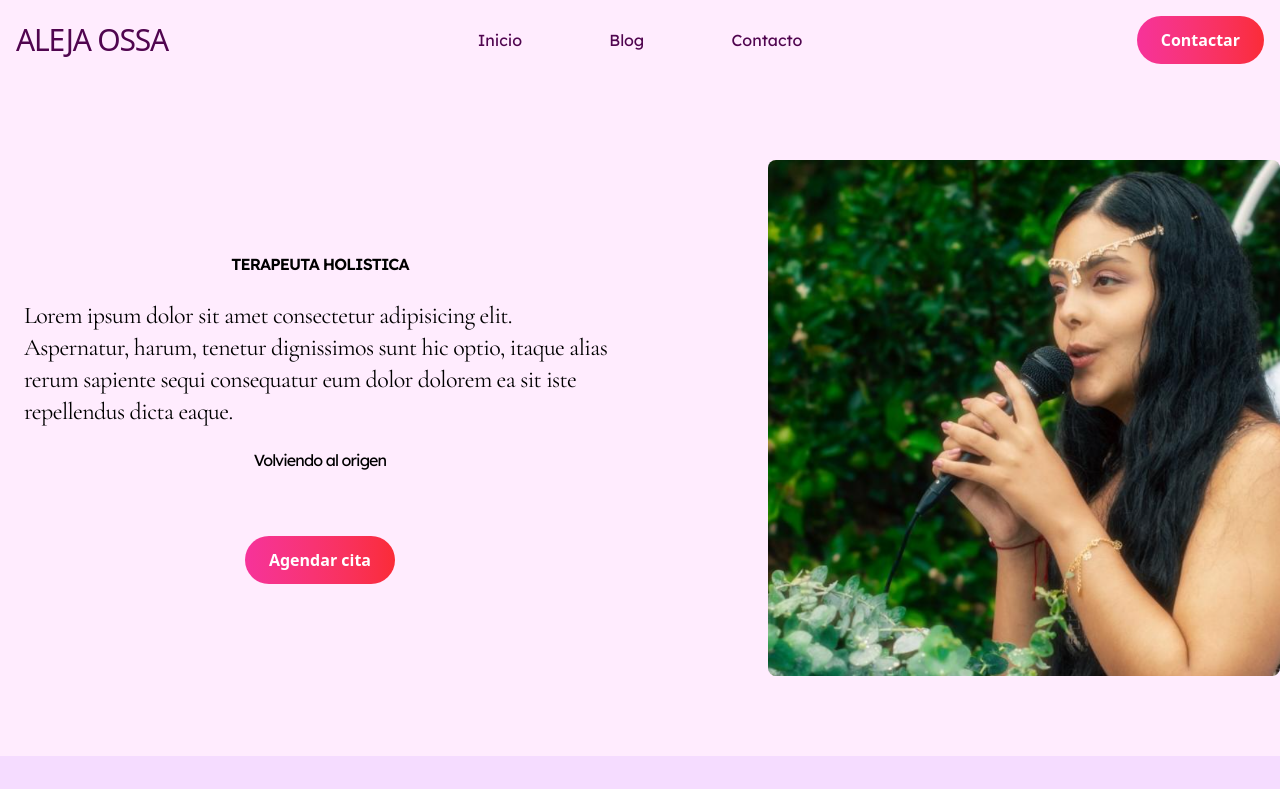
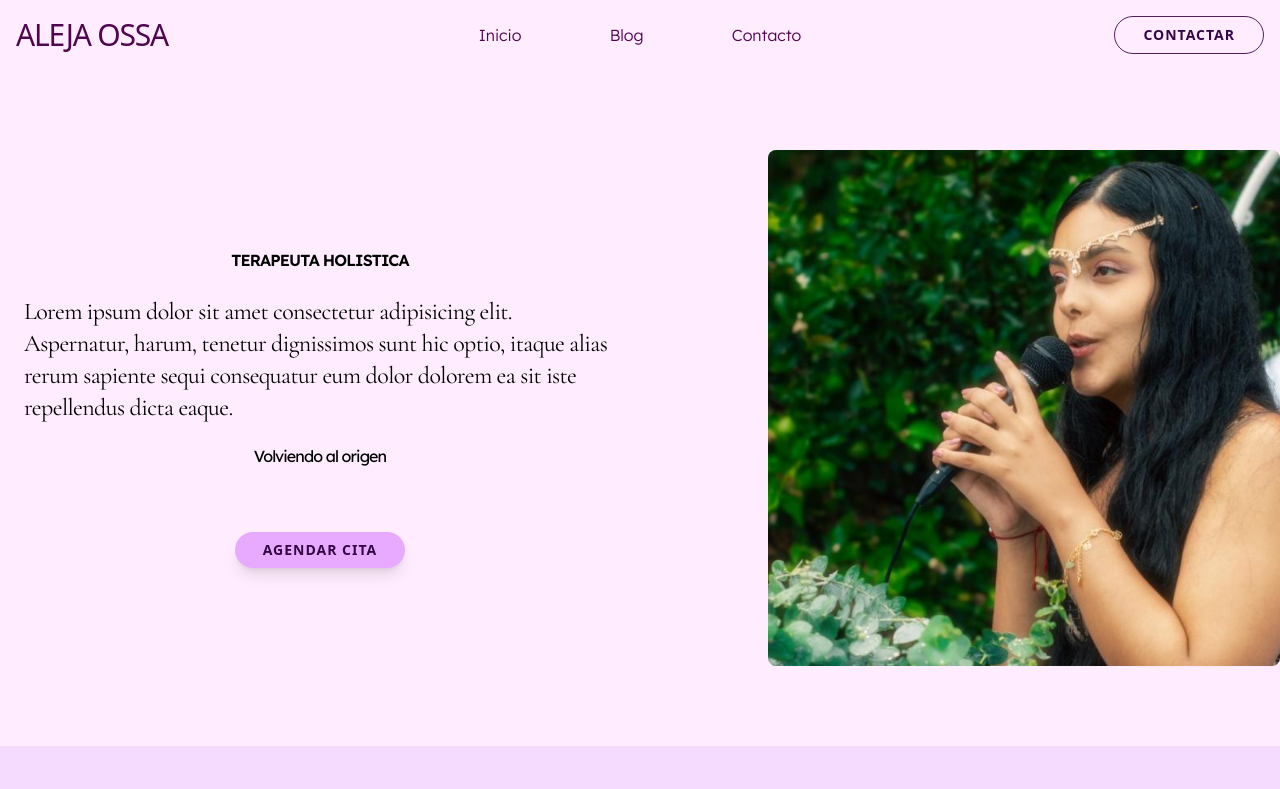
Before and after one commit to Danielgbit/alejaossa, a Next.js app: page / in a window 1280 px wide. Shown: the top 789 px of the page. Built offline with nearby package versions, Linux system fonts and the light colour scheme; a web font is replaced by a local one.

Commit message:
Added footer and button classname

```diff
--- a/package.json
+++ b/package.json
@@ -9,6 +9,7 @@
     "lint": "next lint"
   },
   "dependencies": {
+    "lucide-react": "^0.541.0",
     "next": "15.4.6",
     "react": "19.1.0",
     "react-dom": "19.1.0",
--- a/src/app/globals.css
+++ b/src/app/globals.css
@@ -18,11 +18,11 @@ body {
 }
 
 .text-dark-01 {
-  color: var(--text-primary);
+  color: #330645;
 }
 
 .text-light-01 {
-  color: #330645;
+  color: #c570e6;
 }
 
 /* Backgrounds */
@@ -35,6 +35,24 @@ body {
 
 .bg-card-01 {
   background-color: #df8fff;
+}
+
+
+.bg-card-01 {
+  background-color: #df8fff;
+}
+
+
+/* Backgrounds Button */
+
+.bg-button-01 {
+  background-color: #e7aaff;
+}
+
+/* Background Components */
+
+.bg-reflection-01 {
+  background-color: #f2d2ffb9;
 }
 
 /* Letter spacing */
@@ -77,12 +95,8 @@ body {
 }
 
 
-/* Swiper Styles */
+/* Borders */
 
-.swiper-button-next:after, .swiper-button-prev:after {
-    color: black;
+.border-dark-01 {
+  border-color: #52205c;
 }
-
-.swiper-pagination-bullet-active{
-  background-color: black !important;
-}
--- a/src/app/layout.tsx
+++ b/src/app/layout.tsx
@@ -1,6 +1,7 @@
 import { Ballet, Cormorant_Garamond, Lexend_Deca } from "next/font/google";
 import "./globals.css";
 import Navbar from "@/components/Navbar";
+import Footer from "@/components/Footer";
 
 
 const cormorant_garamond = Cormorant_Garamond({
@@ -34,6 +35,7 @@ export default function RootLayout({
       >
         {children}
       </body>
+      <Footer/>
     </html>
   );
 }
--- a/src/app/page.tsx
+++ b/src/app/page.tsx
@@ -5,6 +5,7 @@ import Services from "@/sections/Services";
 import AboutMe from "@/sections/AboutMe";
 import FAQ from "@/sections/FAQ";
 import Testimonials from "@/sections/Testimonials";
+import Reflection from "@/components/Reflection";
 
 export default function Home() {
   return (
@@ -20,6 +21,7 @@ export default function Home() {
       <AboutMe/>
       <FAQ/>
       <Testimonials/>
+      <Reflection/>
     </>
-  );
+  )
 }
--- /dev/null
+++ b/src/app/styles/TestimonialsCarrousel.css
@@ -0,0 +1,10 @@
+
+/* Swiper Styles */
+
+.swiper-button-next:after, .swiper-button-prev:after {
+    color: black;
+}
+
+.swiper-pagination-bullet-active{
+  background-color: black !important;
+}
--- a/src/components/Button.tsx
+++ b/src/components/Button.tsx
@@ -1,8 +1,15 @@
 import React from 'react'
 
-const Button = ({ children} : { children: String }) => {
+interface ButtonProps {
+  children: string;
+  className?: string; // Prop opcional para recibir estilos extra
+}
+
+
+const Button = ({ children, className } : ButtonProps) => {
   return (
-    <span className="bg-black cursor-pointer inline-block px-6 py-3 rounded-full bg-gradient-to-r from-pink-500 to-red-500 text-white font-semibold">
+    <span className={`text-dark-01 text-sm uppercase border-dark-01 cursor-pointer inline-block px-7 py-2 rounded-full text-white font-semibold tracking-[1px]
+        ${className || ''}`}>
       {children}
     </span>
   )
--- /dev/null
+++ b/src/components/Footer.tsx
@@ -0,0 +1,60 @@
+"use client";
+
+import React from "react";
+import { Facebook, Instagram, Mail } from "lucide-react";
+
+const Footer = () => {
+  return (
+    <footer className="bg-dark-01 text-light-01 pt-20 pb-6 mt-20">
+      <div className="max-w-6xl mx-auto px-6 grid grid-cols-1 md:grid-cols-[60%_20%_20%] gap-8 text-center md:text-left">
+
+        {/* Marca */}
+        <div>
+          <h3 className="font-cormorant text-4xl tracking-brand font-semibold mb-4">
+            Alejandra Ossa
+          </h3>
+          <p className="text-sm font-light text-light-02 font-lexend">
+            Acompañamiento holístico para reconectar con tu esencia, sanar y vivir en armonía.
+          </p>
+        </div>
+
+        {/* Enlaces rápidos */}
+        <div>
+        <div>
+          <h4 className="font-semibold mb-5 text-lg font-lexend tracking-brand">Explora</h4>
+          <ul className="space-y-2 text-sm">
+            <li><a href="#services" className="hover:text-accent transition font-cormorant text-xl font-normal">Servicios</a></li>
+            <li><a href="#about" className="hover:text-accent transition font-cormorant text-xl font-normal">Sobre mí</a></li>
+            <li><a href="#contact" className="hover:text-accent transition font-cormorant text-xl font-normal">Contacto</a></li>
+          </ul>
+        </div>
+        </div>
+
+        {/* Contacto */}
+        <div>
+          <h4 className="font-semibold mb-4 text-lg font-lexend tracking-brand">Conecta</h4>
+          <div className="flex justify-center md:justify-start space-x-4">
+            <a href="https://facebook.com" target="_blank" rel="noopener noreferrer" className="hover:text-accent transition">
+              <Facebook size={20} />
+            </a>
+            <a href="https://instagram.com" target="_blank" rel="noopener noreferrer" className="hover:text-accent transition">
+              <Instagram size={20} />
+            </a>
+            <a href="mailto:correo@ejemplo.com" className="hover:text-accent transition">
+              <Mail size={20} />
+            </a>
+          </div>
+        </div>
+      </div>
+
+      {/* Frase espiritual final */}
+      <div className="text-center mt-10 border-t border-light-02/30 pt-6">
+        <p className="text-lg italic font-cormorant text-light-02">
+          “La sanación comienza cuando regresas a ti mismo.”
+        </p>
+      </div>
+    </footer>
+  );
+};
+
+export default Footer;
--- a/src/components/Motivational.tsx
+++ b/src/components/Motivational.tsx
@@ -2,7 +2,7 @@ import React from "react";
 
 interface MotivationalProps {
   children: string;
-  className?: string; // Prop opcional para recibir estilos extra
+  className?: string;
 }
 
 const Motivational = ({ children, className }: MotivationalProps) => {
--- a/src/components/Navbar.tsx
+++ b/src/components/Navbar.tsx
@@ -9,13 +9,13 @@ const Navbar = () => {
         <nav className="p-4">
             <div className="container mx-auto flex justify-between items-center text-nav">
                 <div className="w-[30%] uppercase text-3xl tracking-brand font-light">Aleja Ossa</div>
-                <ul className="flex justify-evenly w-[40%] font-lexend font-normal">
+                <ul className="flex justify-evenly w-[40%] font-lexend font-semilight">
                     <li><a href="/" className="hover:text-white">Inicio</a></li>
                     <li><a href="/about" className="hover:text-white">Blog</a></li>
                     <li><a href="/contact" className="hover:text-white">Contacto</a></li>
                 </ul>
                 <div className='w-[30%] flex justify-end'>
-                    <Button children={'Contactar'}/>
+                    <Button className='border-[1px]' children={'Contactar'}/>
                 </div>
             </div>
         </nav>
--- /dev/null
+++ b/src/components/Reflection.tsx
@@ -0,0 +1,16 @@
+import Button from "./Button";
+
+const Reflection = () => {
+  return (
+    <div className="my-50 flex flex-col items-center justify-center py-20  rounded-lg shadow-lg bg-reflection-01">
+      <p className="text-4xl text-center tracking-paragraph max-w-2xl mx-auto font-cormorant">
+        La reflexión es un proceso esencial en el camino hacia la sanación. Nos
+        permite mirar hacia adentro.
+      </p>
+      <span className="my-10 font-lexend uppercase tracking-sub">-Albert</span>
+      <Button children="CONSULTAR AGENDA" />
+    </div>
+  );
+};
+
+export default Reflection;
--- a/src/sections/Hero.tsx
+++ b/src/sections/Hero.tsx
@@ -20,7 +20,7 @@ const Hero = () => {
           Volviendo al origen
         </span>
         <div className="mt-10">
-          <Button children="Agendar cita" />
+          <Button className="bg-button-01 shadow-lg" children="Agendar cita" />
         </div>
       </div>
       <div className="w-[50%] flex justify-end">
--- a/src/sections/Testimonials.tsx
+++ b/src/sections/Testimonials.tsx
@@ -2,10 +2,10 @@
 
 import testimonials from "@/data/testimonials";
 import { useEffect, useRef } from "react";
-// Importa los estilos de Swiper (elige el CSS core o según el tema)
 import "swiper/css";
 import "swiper/css/navigation";
 import "swiper/css/pagination";
+import "@/app/styles/TestimonialsCarrousel.css";
 import { Swiper as SwiperType } from "swiper";
 import { Navigation, Pagination, Autoplay } from "swiper/modules";
 
```
Also changed, not shown: 1 other file (tests, documents, lock files or other folders).
